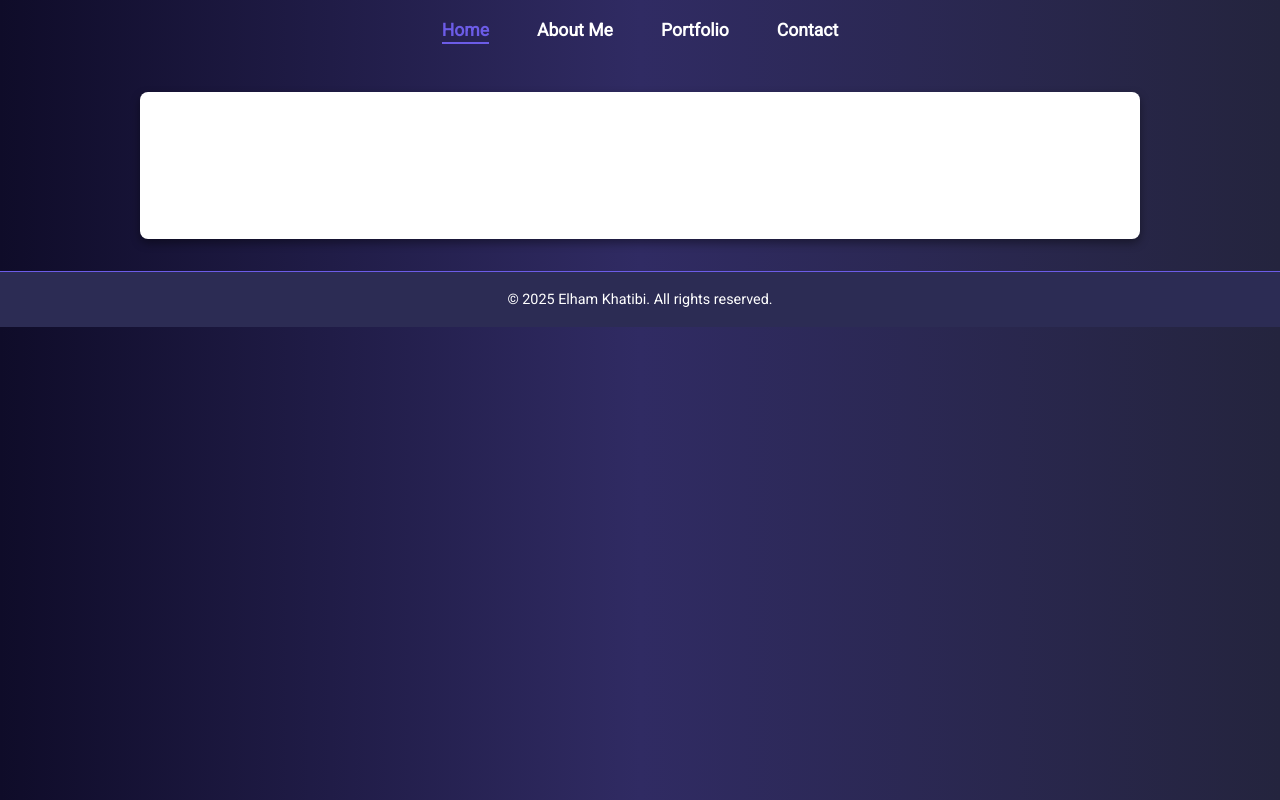
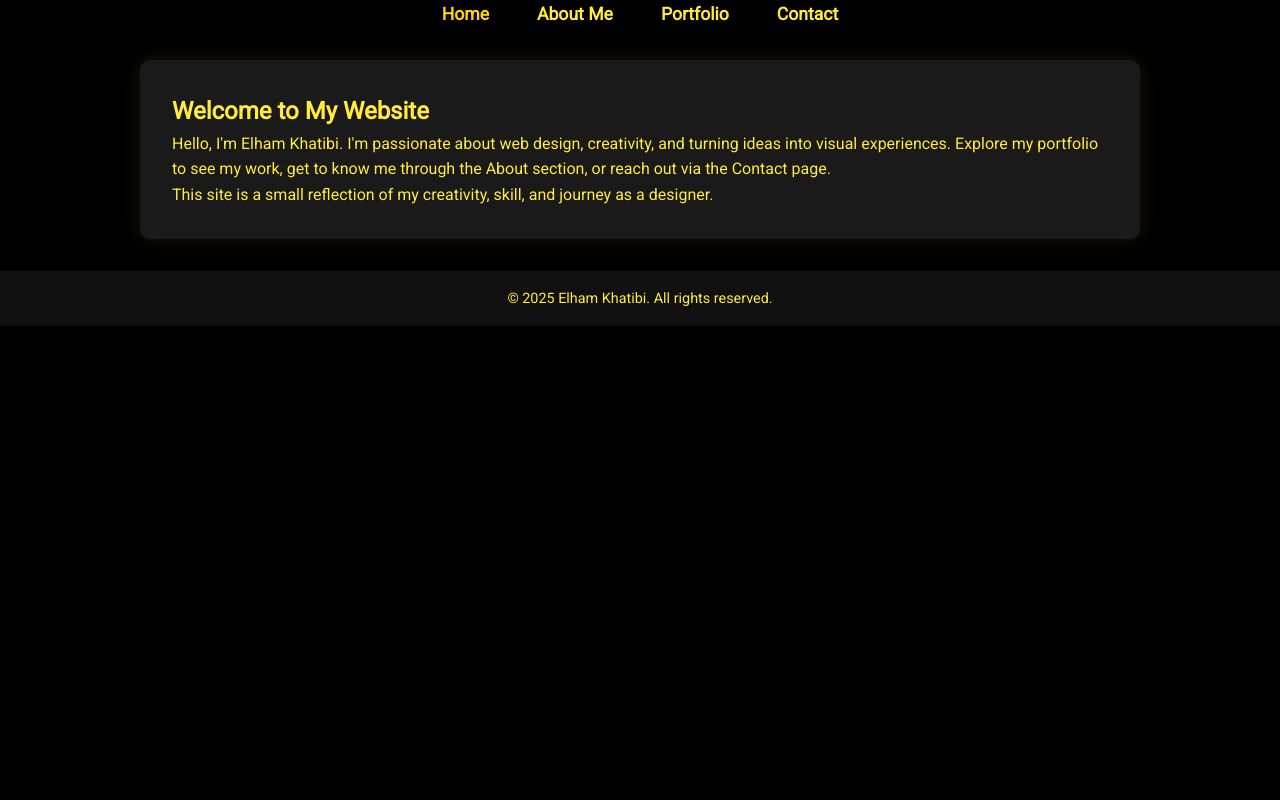
Before and after one commit to elhamkhatibi5/My-Portfolio, a plain HTML site: page index.html in a window 1280 px wide. Drawn offline with Linux system fonts and the light colour scheme.

Commit message:
Update style.css

```diff
--- a/style.css
+++ b/style.css
@@ -1,29 +1,23 @@
-/* Global Reset (/* Global Reset */
+/* ===== Global Reset ===== */
 * {
   box-sizing: border-box;
   margin: 0;
   padding: 0;
 }
 
-/* Body Style */
+/* ===== Body ===== */
 body {
   font-family: 'Roboto', sans-serif;
+  background-color: #000; /* مشکی کامل */
+  color: #ffeb3b; /* زرد روشن */
   line-height: 1.6;
-  background: linear-gradient(to right, #0f0c29, #302b63, #24243e); /* Black to deep purple/blue */
-  color: #e0e0f8;
-  min-height: 100vh;
-  padding-bottom: 4rem;
 }
 
-/* Header Navigation */
+/* ===== Header Navigation ===== */
 .main-nav {
-  width: 100%;
-  background-color: #0d0b2d;
-  box-shadow: 0 4px 12px rgba(0, 0, 0, 0.4);
-  border-bottom: 2px solid #6c5ce7;
-  position: sticky;
-  top: 0;
-  z-index: 1000;
+  background-color: #111; /* مشکی تیره */
+  padding: 1rem 0;
+  box-shadow: 0 2px 10px rgba(255, 235, 59, 0.2); /* سایه زرد */
 }
 
 .nav {
@@ -31,7 +25,6 @@ body {
   justify-content: center;
   align-items: center;
   list-style: none;
-  padding: 1.2rem 0;
   flex-wrap: wrap;
 }
 
@@ -40,59 +33,39 @@ body {
 }
 
 .nav a {
-  color: #dfe6fd;
+  color: #ffeb3b;
   text-decoration: none;
+  font-weight: bold;
   font-size: 1.1rem;
-  font-weight: bold;
-  position: relative;
-  transition: all 0.3s ease-in-out;
+  transition: color 0.3s ease;
 }
 
 .nav a:hover,
 .nav a[aria-current="page"] {
-  color: #70a1ff;
+  color: #ffd600; /* زرد طلایی */
 }
 
-.nav a::after {
-  content: "";
-  display: block;
-  height: 2px;
-  width: 0;
-  background: #6c5ce7;
-  transition: width 0.3s ease;
-  position: absolute;
-  bottom: -4px;
-  left: 0;
-}
-
-.nav a:hover::after,
-.nav a[aria-current="page"]::after {
-  width: 100%;
-}
-
-/* Section Style */
+/* ===== Main Section ===== */
 .section {
   max-width: 1000px;
   margin: 2rem auto;
   padding: 2rem;
-  background: #1e1e3f;
-  border-radius: 12px;
-  box-shadow: 0 4px 10px rgba(0, 0, 0, 0.4);
-  color: #ffffff;
+  background-color: #1a1a1a; /* خاکستری خیلی تیره */
+  border-radius: 10px;
+  box-shadow: 0 0 20px rgba(255, 235, 59, 0.1); /* درخشش زرد لطیف */
 }
 
-/* Footer */
+/* ===== Footer ===== */
 footer {
+  background-color: #111;
+  color: #ffeb3b;
   text-align: center;
   padding: 1rem;
-  background-color: #0d0b2d;
-  color: #ccc;
+  margin-top: 2rem;
   font-size: 0.9rem;
-  margin-top: 3rem;
-  border-top: 1px solid #6c5ce7;
 }
 
-/* Responsive */
+/* ===== Responsive for Mobile ===== */
 @media (max-width: 600px) {
   .nav {
     flex-direction: column;
@@ -106,80 +79,4 @@ footer {
   .section {
     padding: 1.5rem 1rem;
   }
-} but helps) */
-* {
-  box-sizing: border-box;
-  margin: 0;
-  padding: 0;
 }
-
-/* Body style */
-body {
-  font-family: 'Roboto', sans-serif;
-  line-height: 1.6;
-  background-color: #f4f4f4;
-  color: #333;
-}
-
-/* Header Navigation */
-.main-nav {
-  width: 100%;
-  background-color: #2c2c54; /* مشکی-بنفش تیره */
-  box-shadow: 0 2px 10px rgba(0, 0, 0, 0.2);
-}
-
-.nav {
-  display: flex;
-  justify-content: center;
-  align-items: center;
-  list-style: none;
-  padding: 1rem 0;
-  flex-wrap: wrap; /* برای موبایل */
-}
-
-.nav li {
-  margin: 0 1.5rem;
-}
-
-.nav a {
-  color: #fff;
-  text-decoration: none;
-  font-size: 1.1rem;
-  font-weight: bold;
-  transition: color 0.3s ease;
-}
-
-.nav a:hover,
-.nav a[aria-current="page"] {
-  color: #6c5ce7; /* آبی-بنفش برای هاور و صفحه فعال */
-}
-
-/* Section style */
-.section {
-  max-width: 1000px;
-  margin: 2rem auto;
-  padding: 1rem;
-  background-color: #fff;
-  border-radius: 8px;
-}
-
-/* Footer */
-footer {
-  text-align: center;
-  padding: 1rem;
-  background-color: #2c2c54;
-  color: white;
-  margin-top: 2rem;
-}
-
-/* Responsive */
-@media (max-width: 600px) {
-  .nav {
-    flex-direction: column;
-    gap: 1rem;
-  }
-
-  .nav li {
-    margin: 0.5rem 0;
-  }
-}
```
